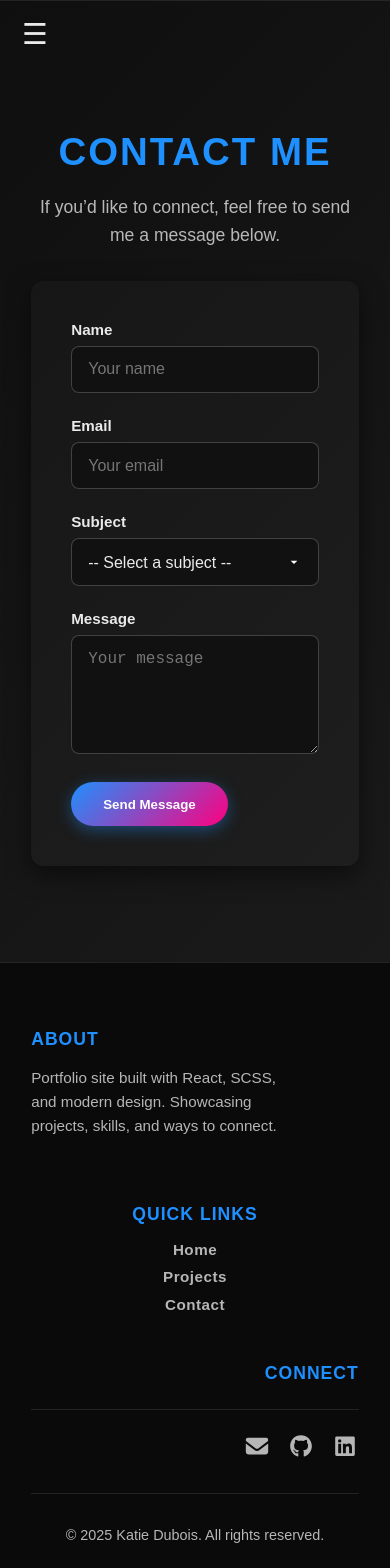
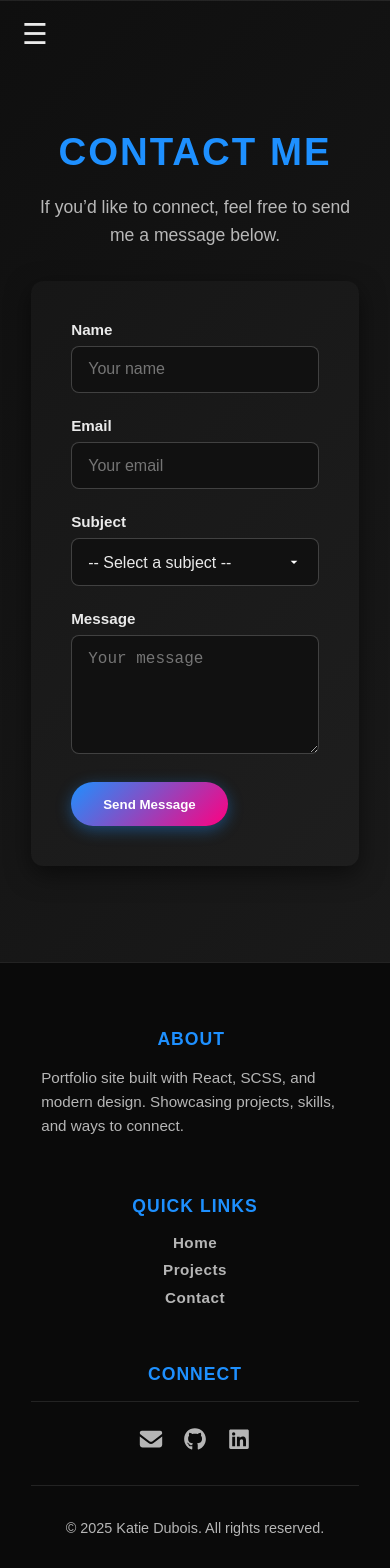
Before and after one commit to kndubois/kndubois.github.io, a React (Vite) app: page /contact in a window 390 px wide. Shown: the top 1568 px of the page. Built offline with nearby package versions, Linux system fonts and the light colour scheme.

Commit message:
updated readme

```diff
--- a/src/styles/global.scss
+++ b/src/styles/global.scss
@@ -700,8 +700,8 @@ p {
 
   .footer-content {
     display: grid;
-    grid-template-columns: 1fr 1fr 1fr;
-    gap: 2rem;
+    grid-template-columns: 2fr 1fr 1fr;
+    gap: 3rem;
     margin-bottom: 2rem;
     align-items: start;
 
@@ -712,6 +712,7 @@ p {
         color: $primary-color;
         text-transform: uppercase;
         letter-spacing: 1px;
+        text-align:Center;
       }
 
       p {
@@ -722,6 +723,7 @@ p {
 
       &.about {
         text-align: left;
+        max-width:320px;
       }
 
       &.links {
@@ -752,7 +754,6 @@ p {
 
 
       &.connect {
-        text-align: right;
 
         .socials {
           display: flex;
@@ -846,6 +847,10 @@ p {
     z-index: 1500;
     padding: 2rem 1rem;
     transition: left .3s ease;
+    align-items:center;
+    justify-content:center;
+    display:flex;
+    flex-direction:column;
 
       .logo {
         font-size: 1.8rem;
@@ -856,7 +861,10 @@ p {
       }
 
       nav {
-      display: none;
+      flex:1;
+      display: flex;
+      justify-content: center;
+      align-items: center;
       margin-top:1rem;
 
         ul {
@@ -870,7 +878,7 @@ p {
           justify-content: center;
           align-items: center;
 
-          li { margin:1rem 0; }
+          li { margin:1rem 0; writing-mode: horizontal-tb; transform: none; text-align: center;}
 
             li a {
               text-decoration: none;
@@ -890,7 +898,7 @@ p {
   .socials {
     display: flex;
     justify-content: center;
-    margin-top: 1.5rem;
+    margin-top:auto;
     border-top: 1px solid rgba(255, 255, 255, 0.1);
 
     a {
@@ -968,10 +976,24 @@ p {
 
     .footer-content {
       grid-template-columns: 1fr;
-      text-align: center;
+      gap:2.5rem;
+      text-align:center;
 
-      .socials {
-        justify-content: center;
+      .footer-section {
+        text-align: center;
+
+        h3 {
+          text-align:center;
+        }
+
+        &.about p {
+          margin: 0 auto;
+          max-width: 300px;
+        }
+
+        &.connect .socials {
+          justify-content: center;
+        }
       }
     }
   }
```
Also changed, not shown: 1 other file (tests, documents, lock files or other folders).
